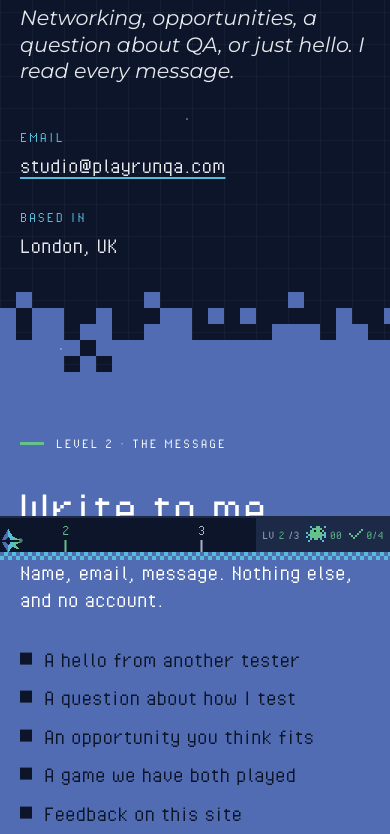
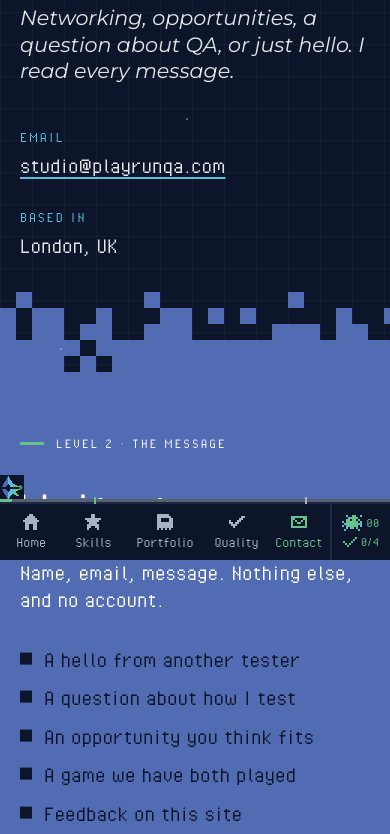
Before and after one commit to nikporras/playrun-site, an Astro site: page /contact in a window 390 px wide. Shown: the part 284-1118 px from the top of the page. Built offline with nearby package versions, Linux system fonts and the light colour scheme; Astro itself is replaced by a stand-in of ours.

Commit message:
On a phone the pages are in a sticky bottom bar like a game HUD: Home, Skills, Portfolio, Quality and Contact as pixel icons over 16px labels, the current page in green, the ship's track a thin line riding on its top edge, and the scoreboard's counter at its right end opening the card above it; toasts rise above the bar, the page ends clear of it and of the iPhone home indicator, it stays without script and under reduced motion, and the header keeps only the logo

```diff
--- a/src/components/Header.astro
+++ b/src/components/Header.astro
@@ -11,11 +11,7 @@ const current = Astro.url.pathname.replace(/index\.html$/, '').replace(/\.html$/
     <Lockup class="header__lockup" aria-hidden="true" role="presentation" />
   </a>
 
-  <button class="header__toggle" type="button" aria-expanded="false" aria-controls="site-nav">
-    <span data-closed>Menu</span><span data-open hidden>Close</span>
-  </button>
-
-  <nav id="site-nav" class="header__nav" aria-label="Site">
+  <nav class="header__nav" aria-label="Site">
     <ul role="list" class="header__links">
       {
         nav.map((item) => (
@@ -95,70 +91,10 @@ const current = Astro.url.pathname.replace(/index\.html$/, '').replace(/\.html$/
   .header__links a[aria-current='page']::after {
     background: var(--accent);
   }
-  .header__toggle {
-    display: none;
-    font-family: var(--font-display);
-    font-size: 1.25rem;
-    line-height: 1;
-    min-height: 3rem;
-    padding: 0.75rem 1rem;
-    background: var(--surface);
-  }
-
+  /* A phone has the bottom bar (TabBar.astro) instead: the header keeps the logo. */
   @media (max-width: 47.99rem) {
-    .header__toggle {
-      display: inline-flex;
-      align-items: center;
-    }
     .header__nav {
       display: none;
-      position: absolute;
-      left: 0;
-      right: 0;
-      top: 100%;
-      z-index: 50;
-      flex-direction: column;
-      align-items: stretch;
-      gap: var(--s-2);
-      padding: var(--s-2) var(--gutter) var(--s-4);
-      background: var(--surface);
-    }
-    .header__nav.is-open {
-      display: flex;
-    }
-    .header__links {
-      flex-direction: column;
-      gap: 0;
-      font-size: 1.5rem;
-    }
-    .header__links a {
-      display: block;
-      padding: 0.875rem 0.25rem;
-    }
-    .header__action {
-      width: 100%;
     }
   }
 </style>
-
-<script>
-  const toggle = document.querySelector<HTMLButtonElement>('.header__toggle');
-  const nav = document.getElementById('site-nav');
-  if (toggle && nav) {
-    const closed = toggle.querySelector<HTMLElement>('[data-closed]')!;
-    const opened = toggle.querySelector<HTMLElement>('[data-open]')!;
-    const set = (open: boolean) => {
-      toggle.setAttribute('aria-expanded', String(open));
-      nav.classList.toggle('is-open', open);
-      closed.hidden = open;
-      opened.hidden = !open;
-    };
-    toggle.addEventListener('click', () => set(toggle.getAttribute('aria-expanded') !== 'true'));
-    document.addEventListener('keydown', (e) => {
-      if (e.key === 'Escape' && toggle.getAttribute('aria-expanded') === 'true') {
-        set(false);
-        toggle.focus();
-      }
-    });
-  }
-</script>
--- a/src/components/Hud.astro
+++ b/src/components/Hud.astro
@@ -2,9 +2,10 @@
 /**
  * The track and the scoreboard. On desktop (64rem and up) the track is a slim vertical rail on
  * the left edge, inside the gutter, no wider than the ship: the ship moves down it as the page
- * scrolls and a marker per level (or per year on the Portfolio) sits beside it. On phones and
- * tablets the same bar lies along the bottom of the screen. The scoreboard is a small card in the
- * bottom right corner (inside the bar on phones and tablets): compact by default, it opens on
+ * scrolls and a marker per level (or per year on the Portfolio) sits beside it. On tablets the
+ * same bar lies along the bottom of the screen; on phones it is a thin line on the top edge of the
+ * bottom bar (TabBar.astro). The scoreboard is a small card in the bottom right corner (inside the
+ * bar on tablets, the counter at the bottom bar's right end on phones): compact by default, it opens on
  * hover, focus or a tap into the full card (level, year on the Portfolio, bugs caught, the
  * achievements, games on or off, reset). Achievement unlocks appear above it. Hidden until script
  * turns it on; removed under reduced motion.
@@ -520,13 +521,83 @@ import PassMark from './PassMark.astro';
       bottom: 0;
     }
   }
-  /* On a phone the pill is tighter but says the same: the level of how many, the bugs, the
-     achievements. */
+  /* A phone: the bottom bar (TabBar.astro) holds the pages. The track is a thin line along its top
+     edge, filling green behind the ship that rides on it, the markers notches in the line. The
+     scoreboard is the counter at the bar's right end (the bugs over the achievements; the level is
+     still in its name), and the card and the toasts open above the bar, clear of the ship. */
   @media (max-width: 47.99rem) {
+    .hud {
+      bottom: var(--hud-h);
+      height: 3px;
+      z-index: 41;
+      border-top: 0;
+      background: color-mix(in srgb, var(--pr-light) 35%, var(--pr-navy));
+    }
+    .hud__floor {
+      right: auto;
+      height: 100%;
+      width: calc(var(--p, 0) * var(--track, 0px) + var(--ship-w) / 2);
+      background: var(--accent);
+      transition: width 120ms linear;
+    }
+    .hud__levels {
+      bottom: 0;
+      height: 100%;
+    }
+    .hud__levels :global(li) {
+      bottom: -2px;
+    }
+    .hud__levels :global(li)::after {
+      width: 2px;
+      height: 7px;
+    }
+    .hud__levels :global(li span) {
+      position: absolute;
+      width: 1px;
+      height: 1px;
+      overflow: hidden;
+      clip-path: inset(50%);
+      white-space: nowrap;
+    }
+    .hud__runner {
+      bottom: 100%;
+    }
+    .dock,
+    .dock.dock--off {
+      right: 0;
+      bottom: env(safe-area-inset-bottom, 0px);
+      width: var(--counter-w);
+      height: var(--bar-h);
+    }
+    .score {
+      height: 100%;
+      align-items: stretch;
+    }
     .score__pill {
-      gap: 0.4rem;
-      padding-inline: 0.4rem;
-      font-size: 0.8125rem;
+      flex-direction: column;
+      justify-content: center;
+      gap: 0.3rem;
+      width: 100%;
+      height: 100%;
+      padding: 0;
+      font-size: 0.875rem;
+      background: var(--pr-navy);
+      border-left: 2px solid var(--surface-2);
+    }
+    .score__pill:focus-visible {
+      outline-offset: -3px;
+    }
+    .score__item[data-hud-level-stat] {
+      position: absolute;
+      width: 1px;
+      height: 1px;
+      overflow: hidden;
+      clip-path: inset(50%);
+      white-space: nowrap;
+    }
+    .score__panel,
+    .toast {
+      margin-bottom: calc(3px + var(--ship-w) + var(--s-1));
     }
   }
 
--- /dev/null
+++ b/src/components/TabBar.astro
@@ -0,0 +1,103 @@
+---
+/**
+ * The bar along the foot of a phone (below 48rem), a game's HUD: the five pages, each a small
+ * pixel icon over a short label, the page you are on in green. Plain links, so it works without
+ * script, under reduced motion and with the games off. Its right end is left for the scoreboard's
+ * counter (Hud.astro places it there while the games run), and the ship's progress line rides on
+ * its top edge. It clears the iPhone's home indicator. Tablets and desktops keep the header nav.
+ */
+import { nav, primaryAction } from '../config';
+
+// The build writes file routes (/skills.html, /index.html); the bar compares the clean address.
+const current = Astro.url.pathname.replace(/index\.html$/, '').replace(/\.html$/, '/').replace(/([^/])$/, '$1/');
+const items = [...nav, { label: 'Contact', href: primaryAction.href }];
+// 8 by 8 pixel icons, one path each
+const icons: Record<string, string> = {
+  '/': 'M3 0h2v1H3zM2 1h4v1H2zM1 2h6v1H1zM0 3h8v1H0zM1 4h6v1H1zM1 5h2v3H1zM5 5h2v3H5z',
+  '/skills/': 'M3 0h2v2H3zM0 2h8v1H0zM1 3h6v1H1zM2 4h4v1H2zM1 5h6v1H1zM1 6h2v1H1zM5 6h2v1H5zM1 7h1v1H1zM6 7h1v1H6z',
+  '/portfolio/': 'M0 0h6v1H0zM0 1h7v1H0zM0 2h2v2H0zM6 2h2v2H6zM0 4h8v3H0zM0 7h1v1H0zM2 7h1v1H2zM4 7h1v1H4zM6 7h1v1H6z',
+  '/quality/': 'M6 1h2v1H6zM5 2h2v1H5zM0 3h1v1H0zM4 3h2v1H4zM0 4h2v1H0zM3 4h2v1H3zM1 5h3v1H1zM2 6h1v1H2z',
+  '/contact/': 'M0 1h8v1H0zM0 2h2v1H0zM6 2h2v1H6zM0 3h1v3H0zM7 3h1v3H7zM2 3h1v1H2zM5 3h1v1H5zM3 4h2v1H3zM0 6h8v1H0z',
+};
+---
+
+<nav class="tabbar" aria-label="Site">
+  <ul role="list" class="tabbar__list">
+    {
+      items.map((item) => (
+        <li>
+          <a class="tabbar__link" href={item.href} aria-current={current === item.href ? 'page' : undefined}>
+            <svg class="tabbar__icon" viewBox="0 0 8 8" shape-rendering="crispEdges" aria-hidden="true" focusable="false">
+              <path d={icons[item.href]} fill="currentColor" />
+            </svg>
+            <span class="tabbar__label">{item.label}</span>
+          </a>
+        </li>
+      ))
+    }
+  </ul>
+</nav>
+
+<style>
+  .tabbar {
+    display: none;
+  }
+  @media (max-width: 47.99rem) {
+    .tabbar {
+      display: block;
+      position: fixed;
+      left: 0;
+      right: 0;
+      bottom: 0;
+      z-index: 40;
+      padding-bottom: env(safe-area-inset-bottom, 0px);
+      padding-right: var(--counter-w, 0px);
+      background: var(--pr-navy);
+      border-top: 2px solid var(--surface-2);
+    }
+    .tabbar__list {
+      display: flex;
+      height: var(--bar-h);
+      margin: 0;
+      padding: 0;
+    }
+    .tabbar__list li {
+      flex: 1 1 0;
+      min-width: 0;
+      display: flex;
+    }
+    /* the longest label has a little more room */
+    .tabbar__list li:has([href='/portfolio/']) {
+      flex-grow: 1.3;
+    }
+    .tabbar__link {
+      flex: 1;
+      display: flex;
+      flex-direction: column;
+      align-items: center;
+      justify-content: center;
+      gap: 0.25rem;
+      min-height: 2.75rem;
+      color: var(--muted);
+      text-decoration: none;
+      font-family: var(--font-display);
+      font-size: var(--bar-label, 1rem);
+      line-height: 1;
+      white-space: nowrap;
+    }
+    .tabbar__link:hover {
+      color: var(--ink);
+    }
+    .tabbar__link:focus-visible {
+      outline-offset: -3px;
+      color: var(--ink);
+    }
+    .tabbar__link[aria-current='page'] {
+      color: var(--accent);
+    }
+    .tabbar__icon {
+      width: var(--bar-icon, 1rem);
+      height: var(--bar-icon, 1rem);
+    }
+  }
+</style>
--- a/src/data/suite.ts
+++ b/src/data/suite.ts
@@ -50,11 +50,11 @@ const COPY: Record<string, [title: string, detail: string]> = {
   'contact.spec.ts': ['Contact form', 'Validation, every answer the script can give, and the mailto fallback.'],
   'credits.spec.ts': ['Credits', 'Every typeface, tool and sprite is credited, and the page passes axe.'],
   'games.spec.ts': ['The games', 'The track, the runner, the bug hunt and the achievements by mouse, touch and keyboard, and off under reduced motion.'],
-  'home.spec.ts': ['Home', 'Loads clean, the curtain, the headline break, the wall, the stats, three widths, axe, the self test.'],
+  'home.spec.ts': ['Home', 'Loads clean, the bottom bar on a phone, the curtain, the headline break, the wall, the stats, three widths, axe, the self test.'],
   'links.spec.ts': ['Links', 'Links that leave the site open a new tab and say so. Internal links stay.'],
   'pages.spec.ts': ['Every page', 'Each route answers 200 with one h1, stacked level headers, labels that read, no stale facts, and passes axe.'],
   'portfolio.spec.ts': ['The Portfolio journey', 'The year on the track as you scroll, each header and card landing once from the laser, nothing under reduced motion.'],
-  'phone.spec.ts': ['Home on a phone', 'A real device profile: nothing clipped, the button on the first screen, a slim HUD.'],
+  'phone.spec.ts': ['Home on a phone', 'A real device profile: nothing clipped, the hero on the first screen, the pages and the scoreboard in the bottom bar.'],
   'pocket.spec.ts': ['Pocket DevTools', 'On a phone: the phone steps instead of the computer ones, and the console, the requests and the timings from the page itself.'],
   'quality.spec.ts': ['The guided test run', 'Five live steps, the report, the template, the phone steps and Pocket DevTools, without script and under reduced motion.'],
   'selection.spec.ts': ['Selectable text', 'A drag selects a paragraph on every page and the highlight reads on every field.'],
--- a/src/layouts/Base.astro
+++ b/src/layouts/Base.astro
@@ -7,6 +7,7 @@ import montserrat400 from '@fontsource/montserrat/files/montserrat-latin-400-nor
 import Header from '../components/Header.astro';
 import Footer from '../components/Footer.astro';
 import Hud from '../components/Hud.astro';
+import TabBar from '../components/TabBar.astro';
 import { site } from '../config';
 
 interface Props {
@@ -34,7 +35,7 @@ const builtRoutes = Object.keys(import.meta.glob('../pages/**/*.astro'))
 <html lang="en-GB">
   <head>
     <meta charset="utf-8" />
-    <meta name="viewport" content="width=device-width, initial-scale=1" />
+    <meta name="viewport" content="width=device-width, initial-scale=1, viewport-fit=cover" />
     <title>{pageTitle}</title>
     <meta name="description" content={description} />
     <link rel="canonical" href={canonical} />
@@ -80,6 +81,7 @@ const builtRoutes = Object.keys(import.meta.glob('../pages/**/*.astro'))
       <slot />
     </main>
     <Footer />
+    <TabBar />
     <Hud />
     <script>
       // Section entrances: once, in reading order, with the stagger set per element in --enter-delay.
--- a/src/pages/404.astro
+++ b/src/pages/404.astro
@@ -37,6 +37,12 @@ import Join from '../components/Join.astro';
   }
   :global(.games) .gameover {
     min-height: calc(100svh - 4.5rem - var(--hud-h));
+  }
+  /* (a phone's bottom bar is there with the games on or off) */
+  @media (max-width: 47.99rem) {
+    .gameover {
+      min-height: calc(100svh - 4.5rem - var(--hud-h));
+    }
   }
   .gameover__body {
     margin-block: auto;
--- a/src/pages/index.astro
+++ b/src/pages/index.astro
@@ -300,6 +300,12 @@ const checks = [
   }
   @media (max-width: 63.99rem) {
     :global(.games) .hero {
+      --hud-space: var(--hud-h);
+    }
+  }
+  /* a phone's bottom bar is there with the games on or off */
+  @media (max-width: 47.99rem) {
+    .hero {
       --hud-space: var(--hud-h);
     }
   }
--- a/src/scripts/games.ts
+++ b/src/scripts/games.ts
@@ -372,8 +372,10 @@ export function startGames() {
   // On desktop the bar stands on the left edge and the ship runs down it; otherwise it lies
   // along the bottom and the ship runs across, with the scoreboard pill at the right end.
   const vertical = matchMedia('(min-width: 64rem)');
+  // (on a phone the line runs the whole width, over the bottom bar; the pill sits in the bar)
+  const phone = matchMedia('(max-width: 47.99rem)');
   const layout = () => {
-    const free = vertical.matches ? hud.clientHeight : hud.clientWidth - pill.offsetWidth;
+    const free = vertical.matches ? hud.clientHeight : phone.matches ? hud.clientWidth : hud.clientWidth - pill.offsetWidth;
     const ship = vertical.matches ? runner.offsetHeight : runner.offsetWidth;
     hud.style.setProperty('--track', `${Math.max(0, free - ship)}px`);
     levelsList.replaceChildren(
@@ -427,6 +429,7 @@ export function startGames() {
   addEventListener('scroll', onScroll, { passive: true });
   addEventListener('resize', layout);
   vertical.addEventListener('change', layout);
+  phone.addEventListener('change', layout);
 
   // Controls. The pill opens the card and closes it (a tap on a phone, a click or Enter anywhere);
   // a click outside closes it too. Hover and focus open it without pinning it.
@@ -468,6 +471,8 @@ export function startGames() {
 
   hud.hidden = false;
   dock.hidden = false;
+  // (a phone's bottom bar leaves its right end for the counter)
+  html.classList.add('has-dock');
   render();
   layout();
   onScroll();
--- a/src/styles/global.css
+++ b/src/styles/global.css
@@ -663,6 +663,16 @@ p + p {
     padding-bottom: 4rem;
   }
 }
+@media (max-width: 47.99rem) {
+  /* A phone always has the bottom bar (games or not, script or not): the page ends above it, with
+     room for the ship that rides on its top edge. The scoreboard's counter takes its right end. */
+  :root body {
+    padding-bottom: calc(var(--hud-h) + var(--ship-w) + 0.5rem);
+  }
+  .has-dock {
+    --counter-w: 3.75rem;
+  }
+}
 .bug {
   position: absolute;
   z-index: 3;
--- a/src/styles/tokens.css
+++ b/src/styles/tokens.css
@@ -61,7 +61,7 @@
   /* Frame: the content sits in a centred column of at most --content, with --margin either
      side at least. --gutter is the resulting side padding, used by every full-bleed block. */
   --content: 77.5rem; /* 1240px */
-  --margin: clamp(1.25rem, 5vw, 6rem); /* 20px on a phone, 64px at 1280, 72px at 1440, 96px at 1920 */
+  --margin: max(clamp(1.25rem, 5vw, 6rem), env(safe-area-inset-left, 0px), env(safe-area-inset-right, 0px)); /* 20px on a phone, 64px at 1280, 72px at 1440, 96px at 1920; clear of a notch */
   --gutter: max(var(--margin), calc((100% - var(--content)) / 2));
   --level-pad: clamp(4rem, 2.5rem + 5vw, 7.5rem); /* the top and bottom of every level */
   --block-gap: clamp(2.5rem, 1.5rem + 3vw, 4.5rem); /* between a level's header and its content */
@@ -94,7 +94,8 @@
 }
 @media (max-width: 47.99rem) {
   :root {
-    --hud-h: 2.75rem; /* one slim row: the floor, the ship and the Games button */
+    --bar-h: 3.5rem; /* the bottom bar's row: the five pages and the scoreboard's counter */
+    --hud-h: calc(var(--bar-h) + 2px + env(safe-area-inset-bottom, 0px)); /* the room it takes, its edge and the home indicator */
     --floor-h: 0.5rem;
     --ship-w: 1.5rem;
     --join-h: 5rem; /* the phone's mosaic join: five rows of 16px blocks */
```
Also changed, not shown: tests/games.spec.ts (+25 -10 lines), tests/home.spec.ts (+85 -11 lines), tests/parity.spec.ts (+2 -2 lines), tests/phone.spec.ts (+5 -4 lines).
